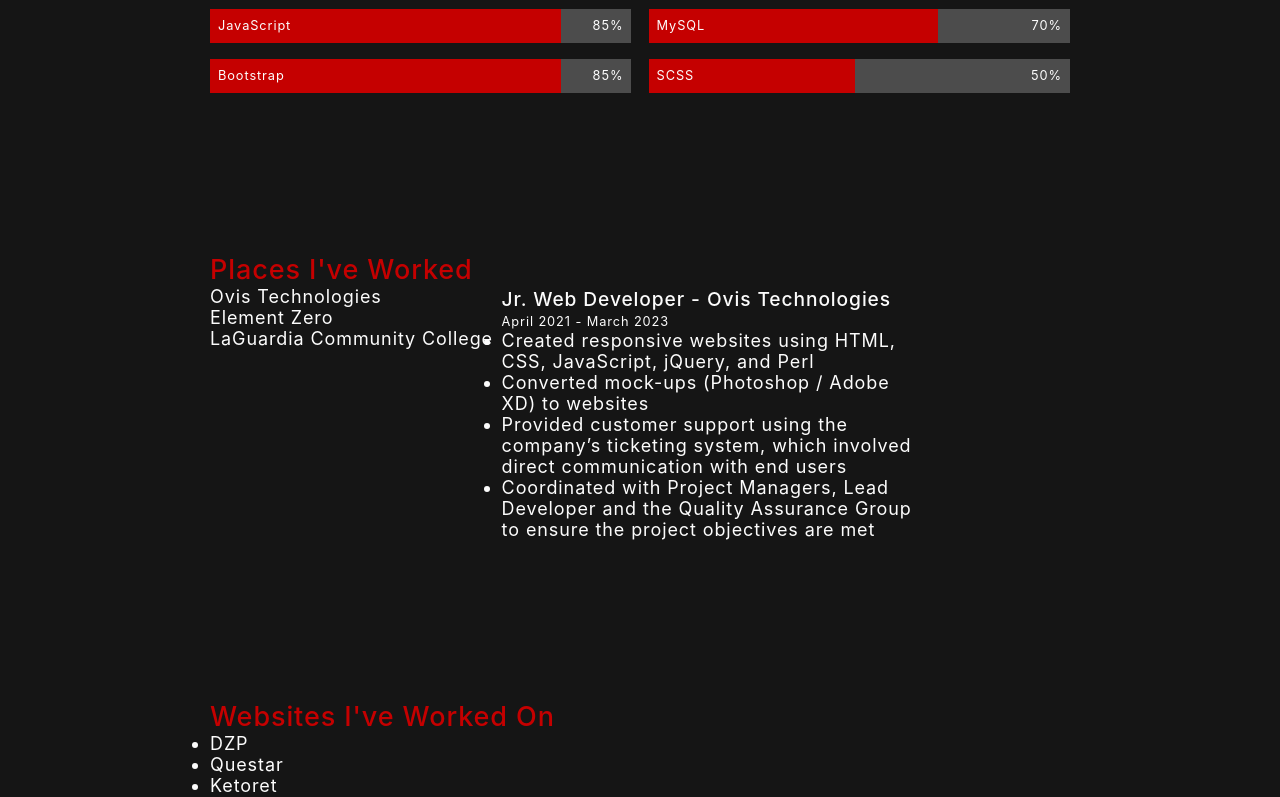
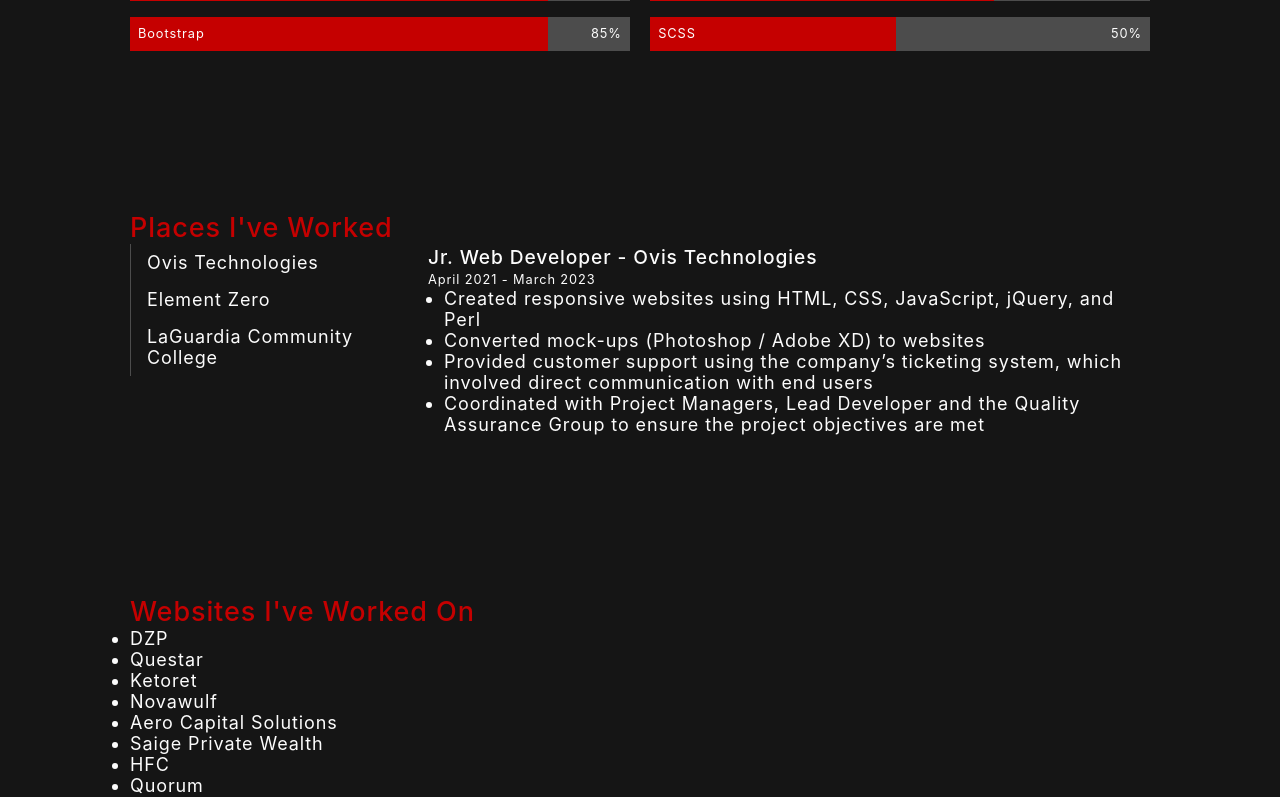
Before and after one commit to RPangil/RAPangilinan, a React (Create React App) app: page / in a window 1280 px wide. Shown: the part 1460-2257 px from the top of the page. Built offline with nearby package versions, Linux system fonts and the light colour scheme.

Commit message:
Update main.module.scss
Added styling to the slider

```diff
--- a/src/SCSS/main.module.scss
+++ b/src/SCSS/main.module.scss
@@ -5,7 +5,7 @@
     max-width: 1020px;
     width: 90%;
     margin: auto;
-    padding: 5rem;
+    padding: 5rem 0;
 
     p:nth-of-type(n+2) {margin-top: 1rem;}
 }
@@ -20,7 +20,17 @@
         width: 49%;
     }
 
-    .left
+    .leftTh
+    {
+        width: 30%;
+    }
+
+    .leftTh + .right
+    {
+        width: 78%;
+    }
+
+    .left, .leftTh
     {
         margin-right: 1%;
     }
@@ -94,3 +104,26 @@
 .med {font-weight: 500;}
 .norm {font-weight: 400;}
 .thin {font-weight: 100;}
+
+.slider
+{
+    .company
+    {
+        padding: 0.5rem 1rem;
+        border-left: solid 1px colors.$grey;
+        transition: background-color 0.3s ease, border-color 0.3s ease, color 0.3s ease;
+        cursor: pointer;
+
+        &:hover
+        {
+            background-color: colors.$lightGrey;
+            border-color: colors.$red;
+            color: colors.$red;
+        }
+    }
+
+    .slide
+    {
+        ul {padding-left: 1rem;}
+    }
+}
```
